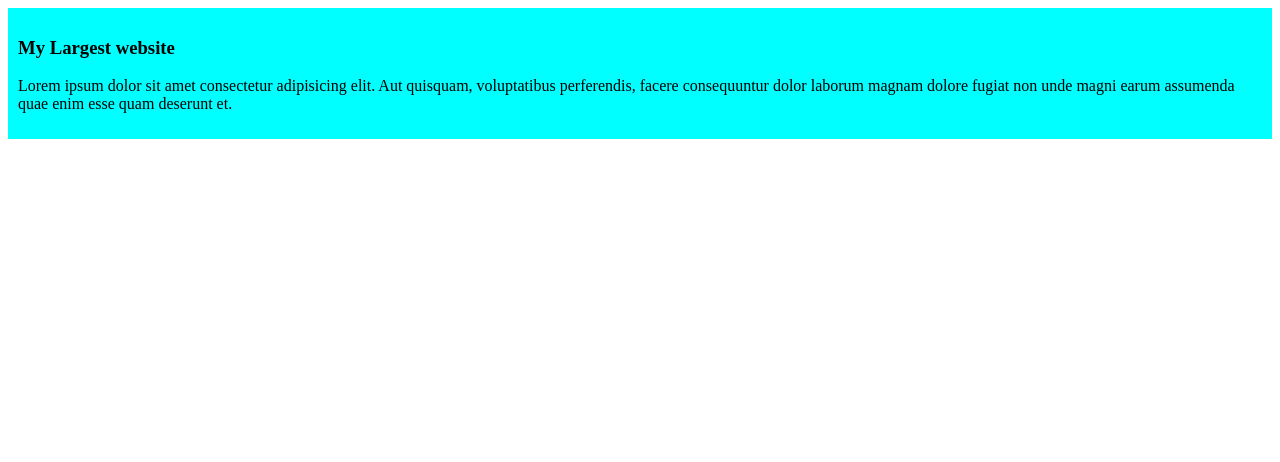
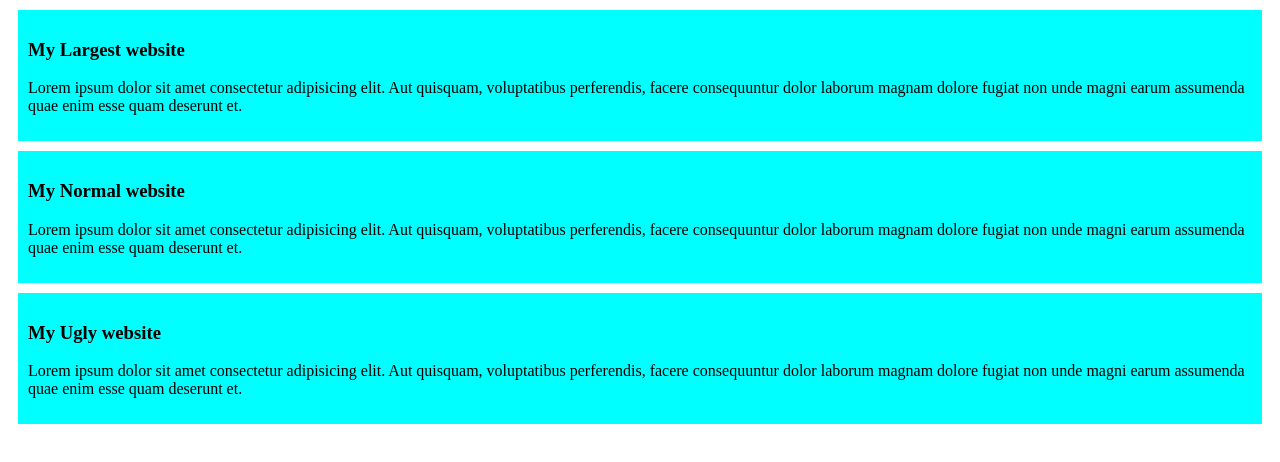
Before and after one commit to Sazzadhossain2003/my-first-github-film, a plain HTML site: page index.html in a window 1280 px wide. Drawn offline with Linux system fonts and the light colour scheme.

Commit message:
added the normal and ugly website

```diff
--- a/index.html
+++ b/index.html
@@ -11,5 +11,13 @@
         <h3>My Largest website</h3>
         <p>Lorem ipsum dolor sit amet consectetur adipisicing elit. Aut quisquam, voluptatibus perferendis, facere consequuntur dolor laborum magnam dolore fugiat non unde magni earum assumenda quae enim esse quam deserunt et.</p>
     </div>
+    <div>
+        <h3>My Normal website</h3>
+        <p>Lorem ipsum dolor sit amet consectetur adipisicing elit. Aut quisquam, voluptatibus perferendis, facere consequuntur dolor laborum magnam dolore fugiat non unde magni earum assumenda quae enim esse quam deserunt et.</p>
+    </div>
+    <div>
+        <h3>My Ugly website</h3>
+        <p>Lorem ipsum dolor sit amet consectetur adipisicing elit. Aut quisquam, voluptatibus perferendis, facere consequuntur dolor laborum magnam dolore fugiat non unde magni earum assumenda quae enim esse quam deserunt et.</p>
+    </div>
 </body>
 </html>
--- a/styles/blogs.css
+++ b/styles/blogs.css
@@ -1,4 +1,5 @@
 div{
 background-color: aqua;
 padding: 10px;
+margin: 10px;
 }
```
